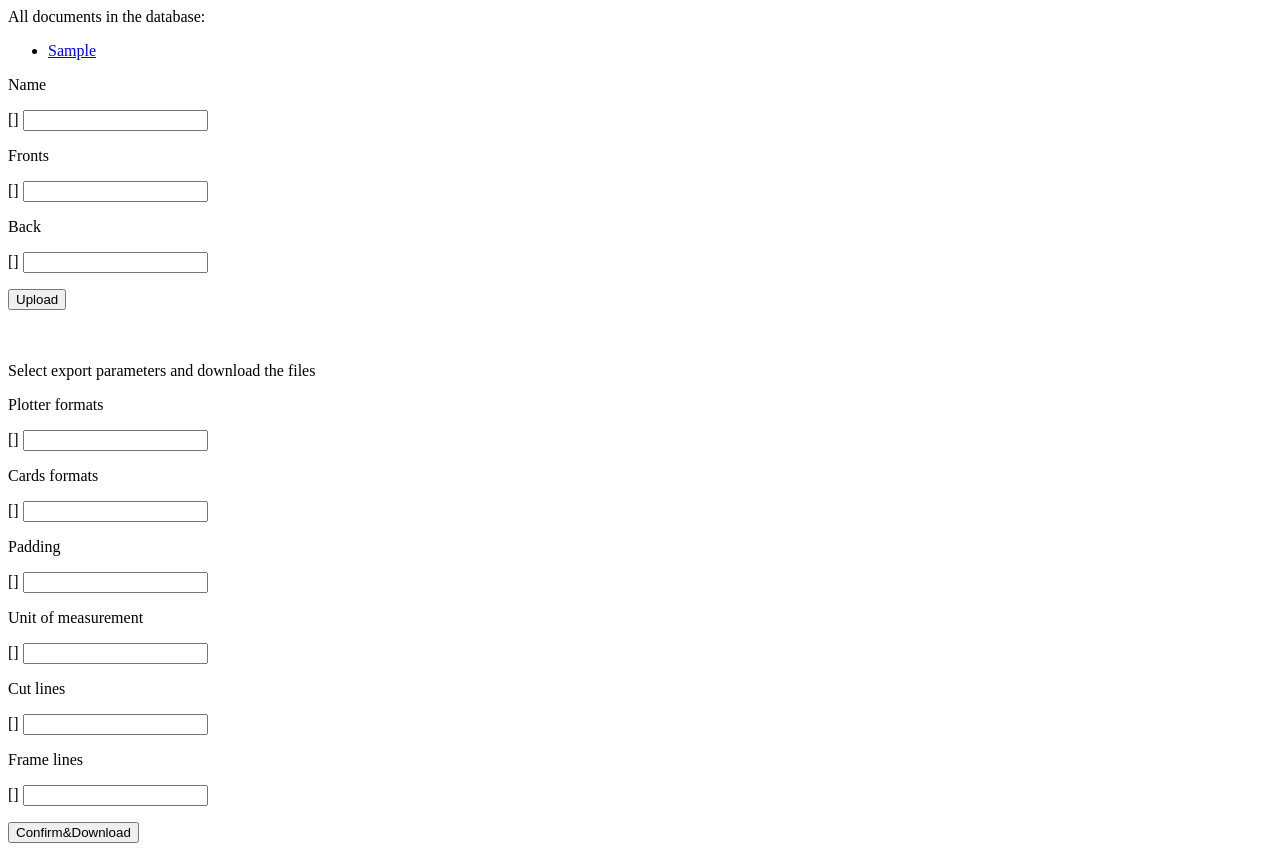
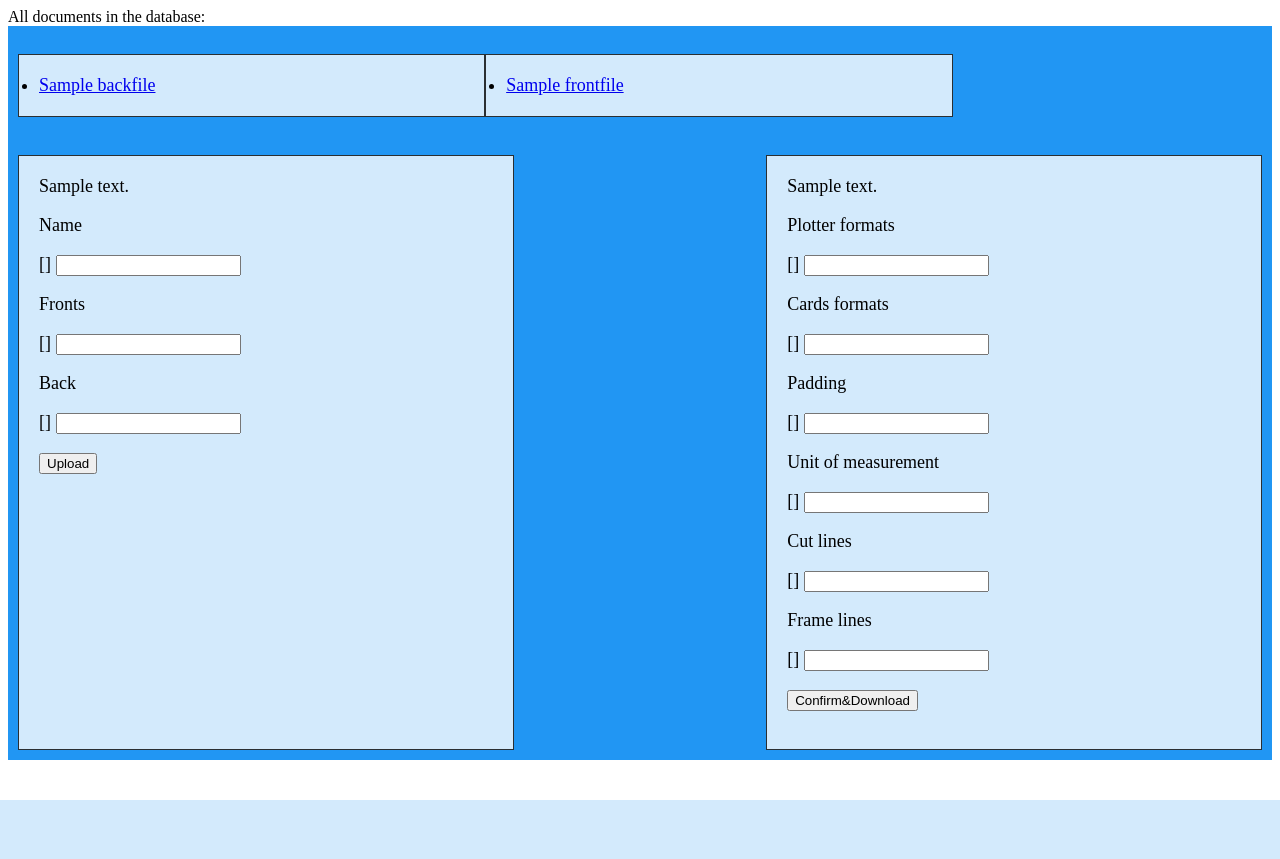
Before and after one commit to ferronsnicola/paginator, a Django app: template playing_cards_paginator/templates/list.html in a window 1280 px wide. After the commit the page ends 800 px from the top, so only its background shows below. Run offline with Django 4.2, Linux system fonts and the light colour scheme; tables that the repository leaves empty hold one stand-in row (values such as "Sample post"); the template is opened without the code that fills it: values that come from a table or form of the project are taken from there, most other values are stand-ins (such as "Sample title", 1, 10 or a date in 2020); form fields are guessed from the names that the template uses; parts of the project's set-up code (start-up, migrations or seed data) failed here and were passed over.

Commit message:
#dev #backend added sample fronts and layout to html page

```diff
--- a/playing_cards_paginator/models.py
+++ b/playing_cards_paginator/models.py
@@ -13,6 +13,7 @@ class BackFile(models.Model):
     session_id = models.CharField(max_length=255)
     group_name = models.CharField(max_length=255)
     back = models.FileField(upload_to=dynamic_path)
+    short_name = models.CharField(max_length=255)
 
 
 class FrontFiles(models.Model):
@@ -20,3 +21,4 @@ class FrontFiles(models.Model):
     session_id = models.CharField(max_length=255)
     group_name = models.CharField(max_length=255)
     front = models.FileField(upload_to=dynamic_path)
+    short_name = models.CharField(max_length=255)
--- a/playing_cards_paginator/templates/list.html
+++ b/playing_cards_paginator/templates/list.html
@@ -2,26 +2,52 @@
 <html>
     <head>
         <meta charset="utf-8">
-        <title>Minimal Django File Upload Example</title>
+        <title>Playing Cards Paginator</title>
+        <style>
+            .grid-container {
+                display: grid;
+                grid-template-columns: auto auto auto;
+                background-color: #2196F3;
+                padding: 10px;
+            }
+            .grid-item {
+                background-color: rgba(255, 255, 255, 0.8);
+                border: 1px solid rgba(0, 0, 0, 0.8);
+                padding: 20px;
+                font-size: 18px;
+                text-align:left;
+            }
+        </style>
     </head>
 
     <body>
         <!-- List of uploaded documents -->
-        {% if documents %}
+        <nav>
+            {% if backs %}
                 All documents in the database:
-            <ul>
-                {% for document in documents %}
-                    <li><a href="{{ document.back.url }}">{{ document.back.name }}</a></li>
+                <div class="grid-container">
+                    <ul class="grid-item">
+                        {% for back in backs %}
+                            <li><a href="{{ back.back.url }}" target="_blank">{{ back.short_name }}</a></li>
                         {% endfor %}
                     </ul>
+                    <ul class="grid-item">
+                        {% for front in fronts %}
+                            <li><a href="{{ front.front.url }}" target="_blank">{{ front.short_name }}</a></li>
+                        {% endfor %}
+                    </ul>
+                </div>
             {% else %}
                 <p>No documents.</p>
             {% endif %}
+        </nav>
 
+        <div class="grid-container">
             <!-- Upload form. Note enctype attribute! -->
+            <div class="grid-item">
                 <form action="{% url "file_loader" %}" method="post" enctype="multipart/form-data">
                     {% csrf_token %}
-            {{ message }}
+                    {{ message_up }}
                     <p>{{ form.non_field_errors }}</p>
 
                     <p>{{ form.name.label_tag }} {{ form.name.help_text }}</p>
@@ -46,14 +72,16 @@
 
                     <p><input type="submit" value="Upload", name="upload"/></p>
                 </form>
+            </div>
 
             <br>
             <br>
 
+            <div class="grid-item">
                 <!-- Upload form. Note enctype attribute! -->
                 <form action="{% url "file_loader" %}" method=get" enctype="multipart/form-data">
                     {% csrf_token %}
-            {{ "Select export parameters and download the files" }}
+                    {{ message_down }}
                     <p>{{ form.non_field_errors }}</p>
 
                     <p>{{ form.plotter_formats.label_tag }} {{ form.plotter_formats.help_text }}</p>
@@ -94,7 +122,7 @@
 
                     <p><input type="submit" value="Confirm&Download", name="confirm&download"/></p>
                 </form>
-
-
+            </div>
+        </div>
     </body>
 </html>
```
Also changed, not shown: playing_cards_paginator/views.py (+20 -9 lines). Lines whose indentation alone changed are shown as unchanged.
